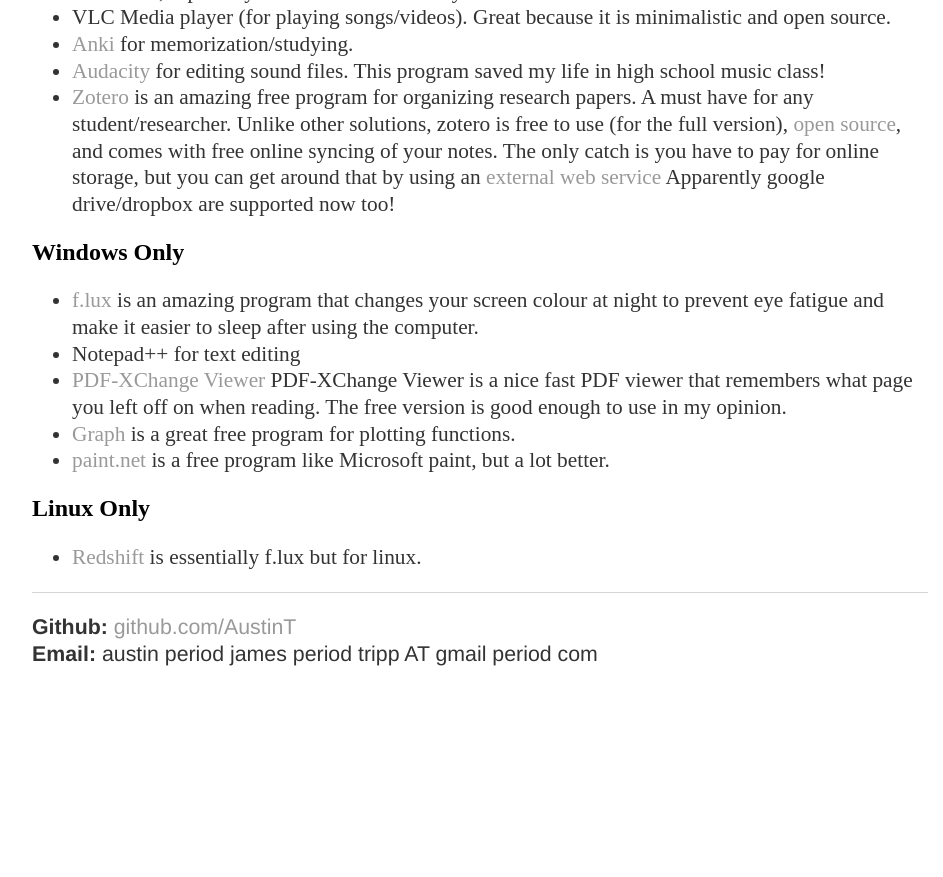
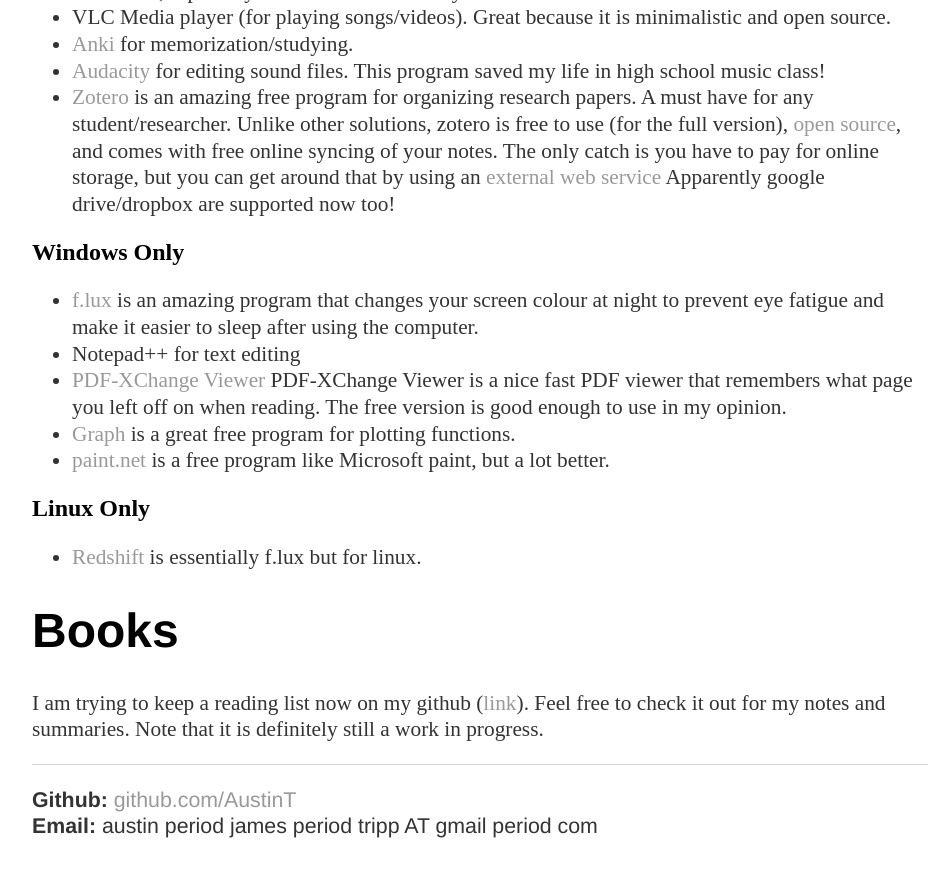
Before and after one commit to AustinT/AustinT.github.io, a Jekyll site: the page built from links/index.md, in a window 1280 px wide and 900 px high, scrolled down 1139 px. Shown: the top 877 px of the window, without its empty margins (160-1103 px from the left). Built offline with Jekyll 4.4.1, drawn with Linux system fonts in a browser that asks for light colours; before the commit the page ends 1866 px from its top, so only the background shows below that.

Commit message:
added link to my reading list

```diff
--- a/links/index.md
+++ b/links/index.md
@@ -45,3 +45,6 @@
 
 ## Linux Only
 - [Redshift](http://jonls.dk/redshift/) is essentially f.lux but for linux.
+
+# Books
+I am trying to keep a reading list now on my github ([link](https://github.com/AustinT/book-summaries)). Feel free to check it out for my notes and summaries. Note that it is definitely still a work in progress.
```
